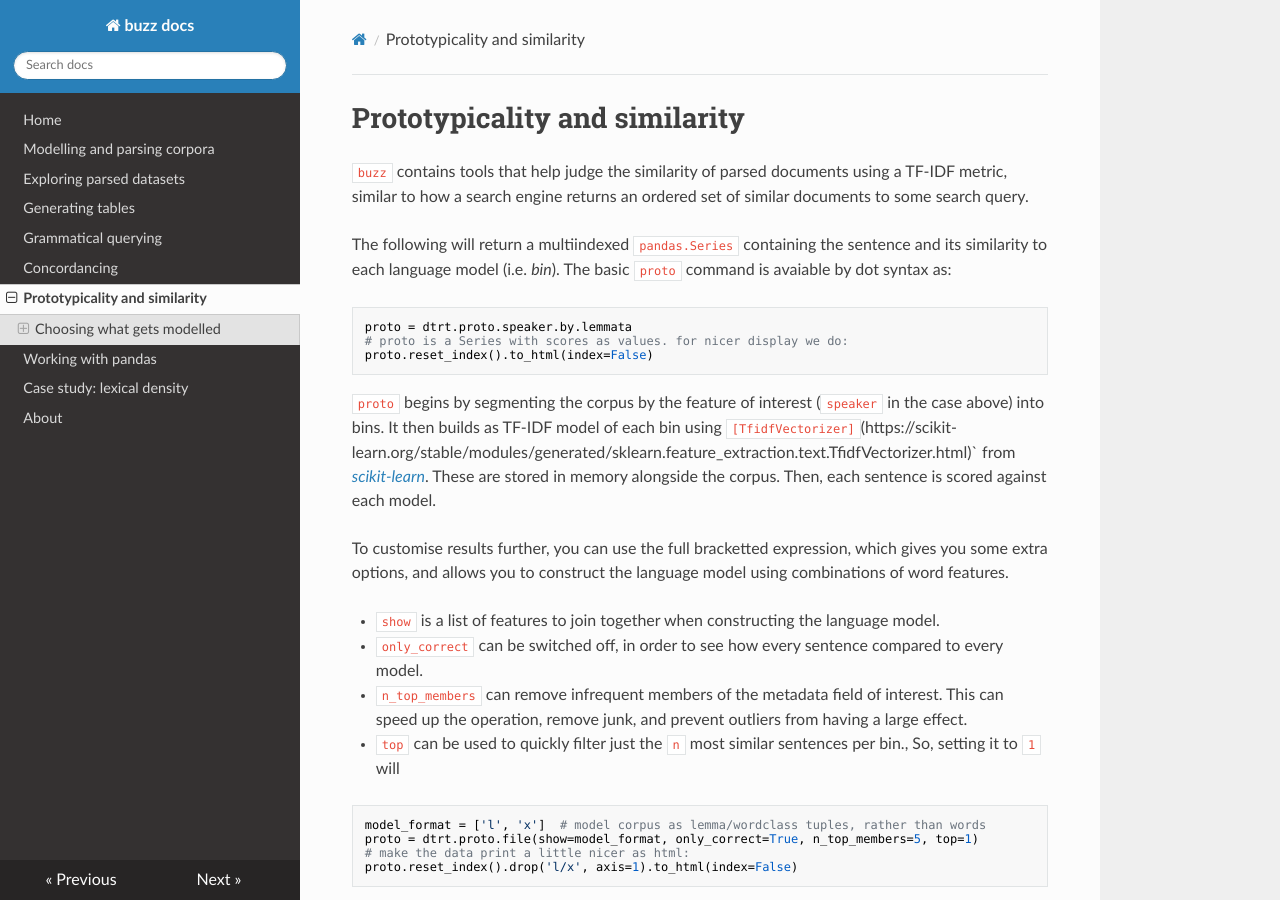
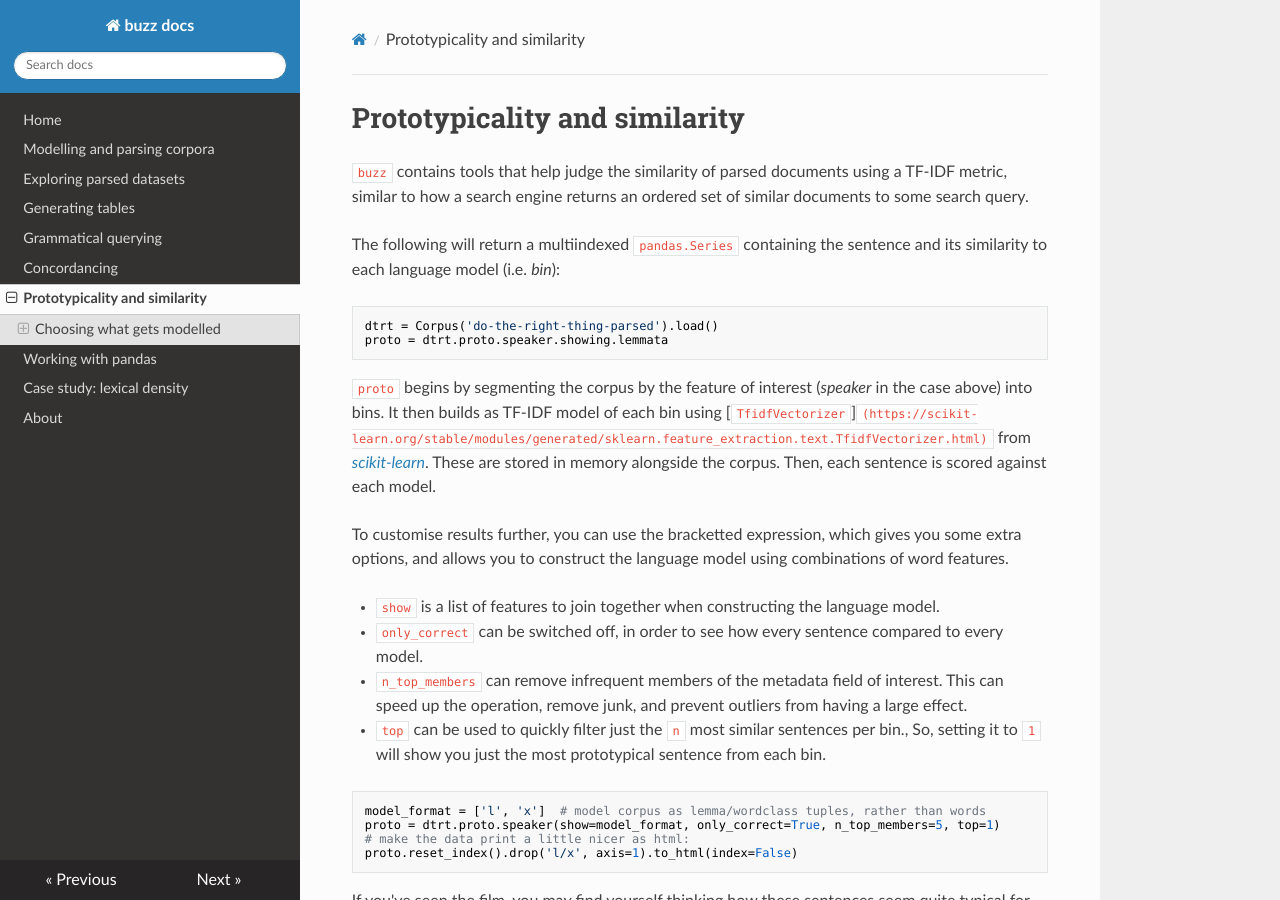
Before and after one commit to interrogator/buzz, an MkDocs documentation site: the page built from docs/proto.md, in a window 1280 px wide and 900 px high. Built offline with MkDocs 1.6.1, drawn with Linux system fonts in a browser that asks for light colours; nearby versions of some CDN libraries.

Commit message:
passing tests again

````diff
--- a/buzz/__init__.py
+++ b/buzz/__init__.py
@@ -3,6 +3,7 @@ import warnings
 from .corpus import Corpus  # noqa: F401, E402
 from .dataset import Dataset  # noqa: F401, E402
 from .file import File  # noqa: F401, E402
+from .parse import Parser  # noqa: F401, E402
 
 warnings.filterwarnings("ignore", message="numpy.dtype size changed")
 warnings.filterwarnings("ignore", message="numpy.ufunc size changed")
--- a/docs/proto.md
+++ b/docs/proto.md
@@ -3,26 +3,25 @@
 `buzz` contains tools that help judge the similarity of parsed documents using a TF-IDF metric, similar to how a search engine returns an ordered set of similar documents to some search query.
 
 
-The following will return a multiindexed `pandas.Series` containing the sentence and its similarity to each language model (i.e. *bin*). The basic `proto` command is avaiable by dot syntax as:
+The following will return a multiindexed `pandas.Series` containing the sentence and its similarity to each language model (i.e. *bin*):
 
 ```python
-proto = dtrt.proto.speaker.by.lemmata
-# proto is a Series with scores as values. for nicer display we do:
-proto.reset_index().to_html(index=False)
+dtrt = Corpus('do-the-right-thing-parsed').load()
+proto = dtrt.proto.speaker.showing.lemmata
 ```
 
-`proto` begins by segmenting the corpus by the feature of interest (`speaker` in the case above) into bins. It then builds as TF-IDF model of each bin using `[TfidfVectorizer]`(https://scikit-learn.org/stable/modules/generated/sklearn.feature_extraction.text.TfidfVectorizer.html)` from [*scikit-learn*](https://scikit-learn.org/stable/index.html). These are stored in memory alongside the corpus. Then, each sentence is scored against each model.
+`proto` begins by segmenting the corpus by the feature of interest (*speaker* in the case above) into bins. It then builds as TF-IDF model of each bin using [`TfidfVectorizer`]`(https://scikit-learn.org/stable/modules/generated/sklearn.feature_extraction.text.TfidfVectorizer.html)` from [*scikit-learn*](https://scikit-learn.org/stable/index.html). These are stored in memory alongside the corpus. Then, each sentence is scored against each model.
 
-To customise results further, you can use the full bracketted expression, which gives you some extra options, and allows you to construct the language model using combinations of word features.
+To customise results further, you can use the bracketted expression, which gives you some extra options, and allows you to construct the language model using combinations of word features.
 
 * `show` is a list of features to join together when constructing the language model.
 * `only_correct` can be switched off, in order to see how every sentence compared to every model.
 * `n_top_members` can remove infrequent members of the metadata field of interest. This can speed up the operation, remove junk, and prevent outliers from having a large effect.
-* `top` can be used to quickly filter just the `n` most similar sentences per bin., So, setting it to `1` will
+* `top` can be used to quickly filter just the `n` most similar sentences per bin., So, setting it to `1` will show you just the most prototypical sentence from each bin.
 
 ```python
 model_format = ['l', 'x']  # model corpus as lemma/wordclass tuples, rather than words
-proto = dtrt.proto.file(show=model_format, only_correct=True, n_top_members=5, top=1)
+proto = dtrt.proto.speaker(show=model_format, only_correct=True, n_top_members=5, top=1)
 # make the data print a little nicer as html:
 proto.reset_index().drop('l/x', axis=1).to_html(index=False)
 ```
````
Also changed, not shown: 3 other files.
